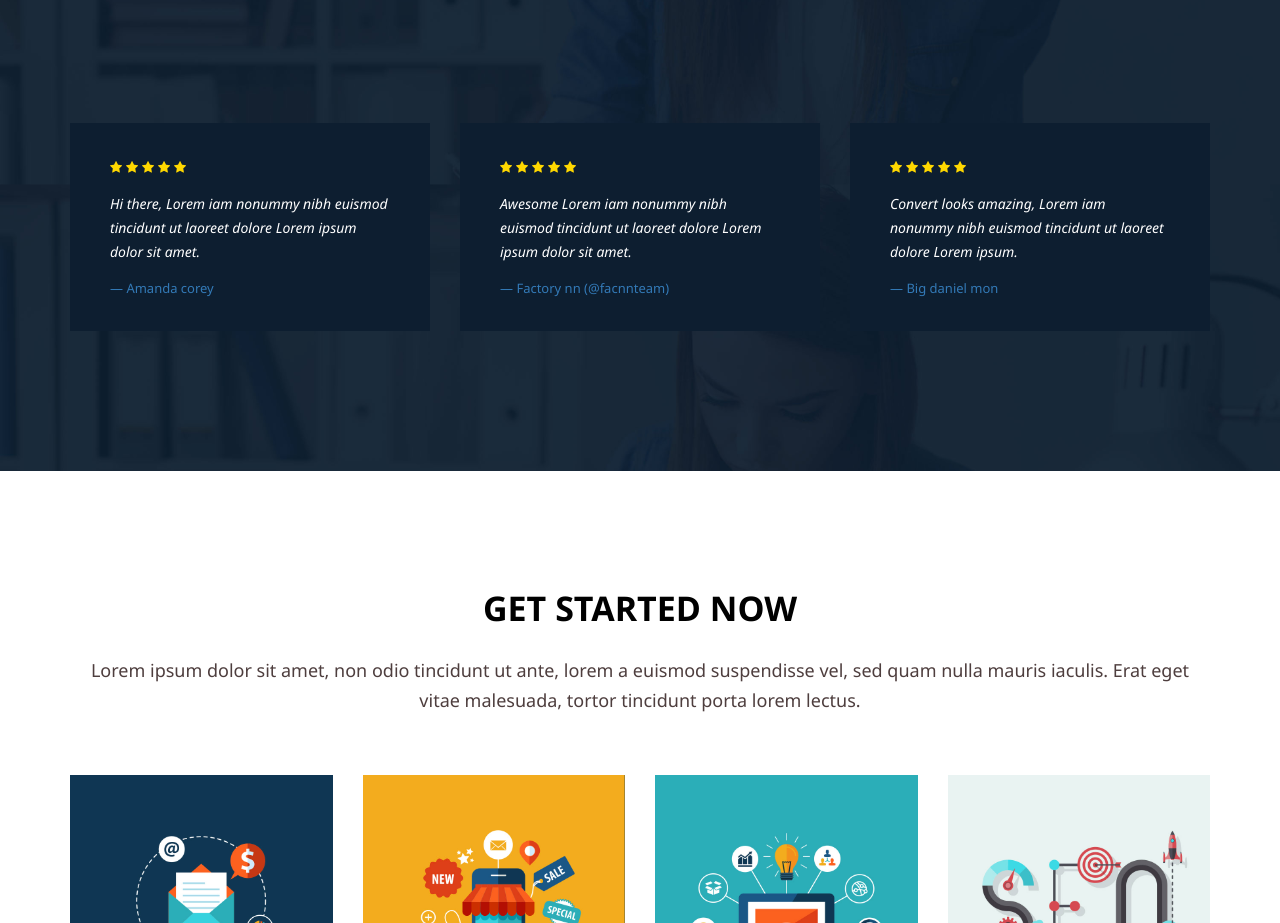
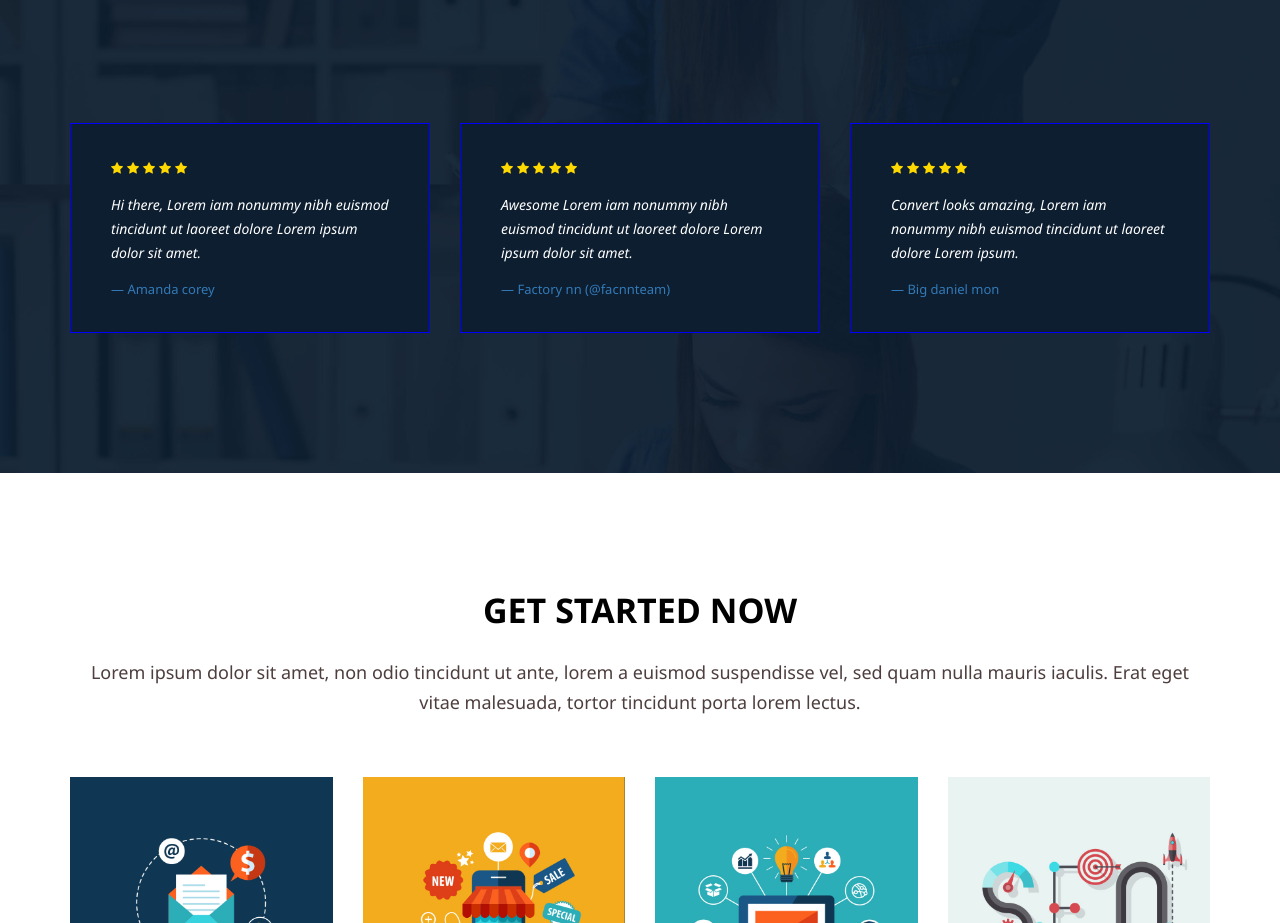
Before and after one commit to tosincode/talentreform, a plain HTML site: page index.html in a window 1280 px wide. Shown: the part 1700-2623 px from the top of the page. Drawn offline with Linux system fonts and the light colour scheme.

Commit message:
css commit

```diff
--- a/style.css
+++ b/style.css
@@ -3352,6 +3352,7 @@ hr.invis {
     position: relative;
     padding: 30px;
     border: 0;
+        border: 1px solid blue;
     background-color: #0d1e30;
 }
 
```
